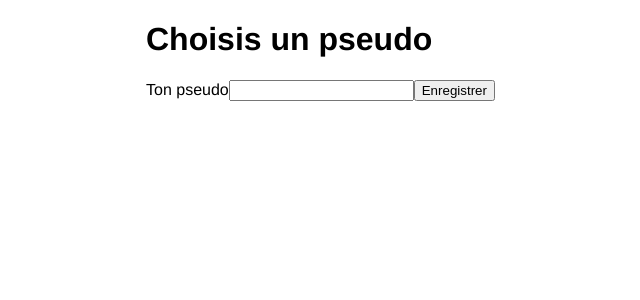
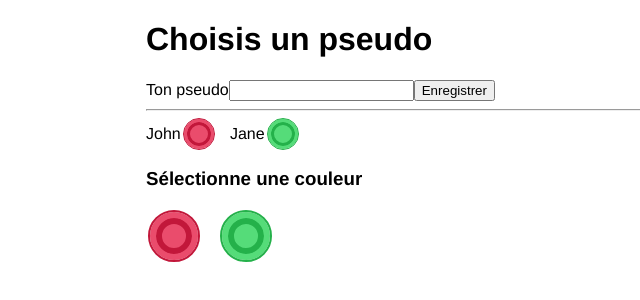
Before and after one commit to YannickBaudraz/ConnectFour, a React (Vite) app: page / in a window 1280 px wide. Shown: the top 300 px of the page, without its empty margins (14-654 px from the left). Built offline with nearby package versions, Linux system fonts and the light colour scheme.

Commit message:
Add ColorSelector component

```diff
--- a/package.json
+++ b/package.json
@@ -10,11 +10,17 @@
     "test": "vitest"
   },
   "dependencies": {
+    "@types/styled-components": "^5.1.25",
+    "@types/styled-components-react-native": "^5.1.3",
+    "color": "^4.2.3",
     "react": "^18.2.0",
     "react-dom": "^18.2.0",
+    "react-is": ">= 16.8.0",
+    "styled-components": "^5.3.5",
     "xstate": "^4.32.1"
   },
   "devDependencies": {
+    "@types/color": "^3.0.3",
     "@types/react": "^18.0.15",
     "@types/react-dom": "^18.0.6",
     "@vitejs/plugin-react": "^2.0.0",
--- a/src/front/App.tsx
+++ b/src/front/App.tsx
@@ -1,9 +1,16 @@
+import { PlayerColor } from '../types';
+import { ColorSelector } from './components/ColorSelector';
 import { NameSelector } from './components/NameSelector';
 
 function App() {
   return (
       <div className="container">
         <NameSelector onSelect={() => null}/>
+        <hr/>
+        <ColorSelector onSelect={() => null} players={[
+          { id: 1, name: 'John', color: PlayerColor.PINK },
+          { id: 2, name: 'Jane', color: PlayerColor.GREEN }
+        ]} colors={Object.values(PlayerColor)}/>
       </div>
   );
 }
--- /dev/null
+++ b/src/front/components/ColorSelector.tsx
@@ -0,0 +1,70 @@
+import Color from 'color';
+import styled from 'styled-components';
+import { Player, PlayerColor } from '../../types';
+
+type ColorSelectorProps = {
+  onSelect: (color: PlayerColor) => void;
+  players: Player[],
+  colors: PlayerColor[],
+}
+
+export function ColorSelector({ onSelect, players, colors }: ColorSelectorProps) {
+  return (
+      <>
+        <Players>
+          {players.map(player =>
+              <PlayerComponent
+                  key={player.id}>
+                {player.name}
+                {player.color && <Disc color={player.color}/>}
+              </PlayerComponent>
+          )}
+        </Players>
+        <h3>Sélectionne une couleur</h3>
+        <Buttons>
+          {colors.map(color =>
+              <ChooseColorButton
+                  as="button"
+                  key={color}
+                  onClick={() => onSelect(color)}
+                  color={color}
+              />
+          )}
+        </Buttons>
+      </>
+  );
+}
+
+const Players = styled.div`
+  display: flex;
+  align-items: center;
+  gap: 1rem;
+`;
+
+const PlayerComponent = styled.div`
+  display: flex;
+  align-items: center;
+  gap: .2rem;
+`;
+
+const Disc = styled.div`
+  width: 1.5rem;
+  height: 1.5rem;
+  border-radius: 100%;
+  background-color: ${props => props.color || 'black'};
+  box-shadow: inset 0 0 0 3px ${props => props.color && Color(props.color).darken(0.3).hex() || 'white'};
+  border: solid 3px ${props => props.color || 'black'};
+  outline: solid 1px ${props => props.color && Color(props.color).darken(0.3).hex() || 'white'};
+`;
+
+const Buttons = styled.div`
+  display: flex;
+  gap: 1rem;
+`;
+
+const ChooseColorButton = styled(Disc)`
+  ${Buttons} && {
+    margin: 1rem;
+    transform: scale(2);
+  }
+`;
```
Also changed, not shown: src/front/main.tsx (+8 -8 lines), 1 other file (tests, documents, lock files or other folders).
